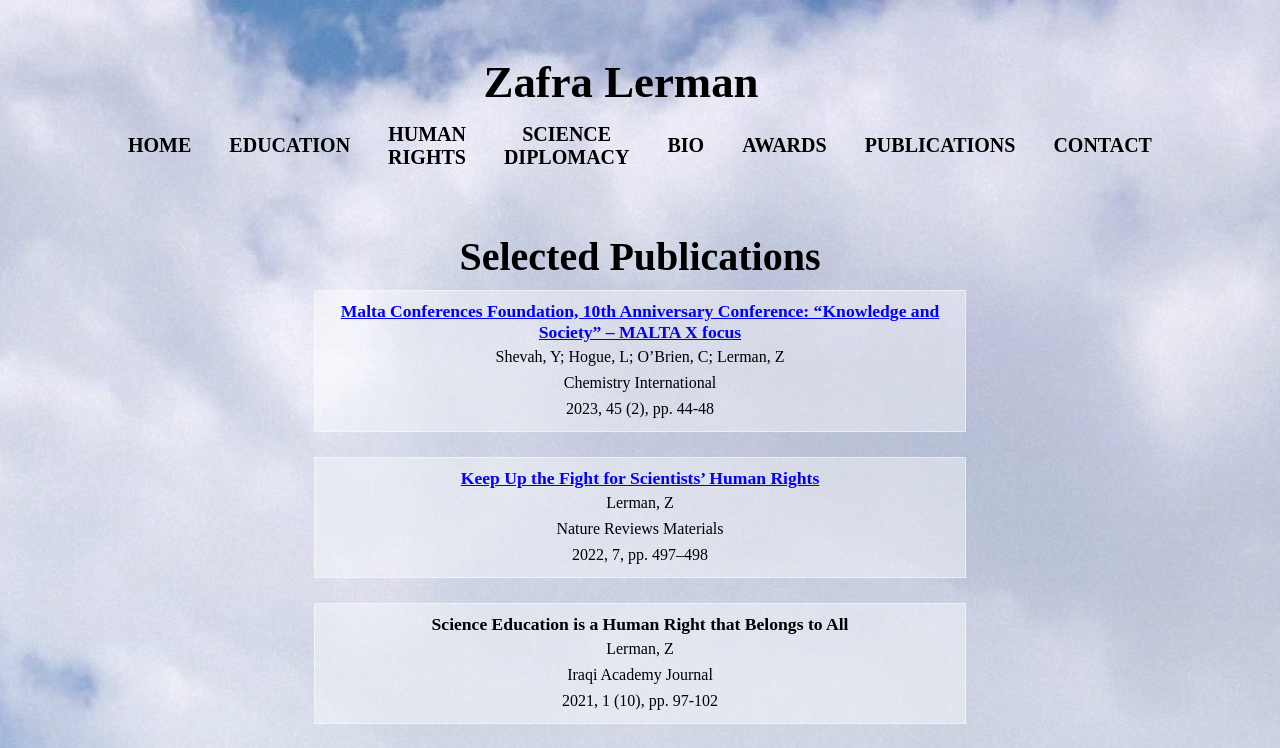
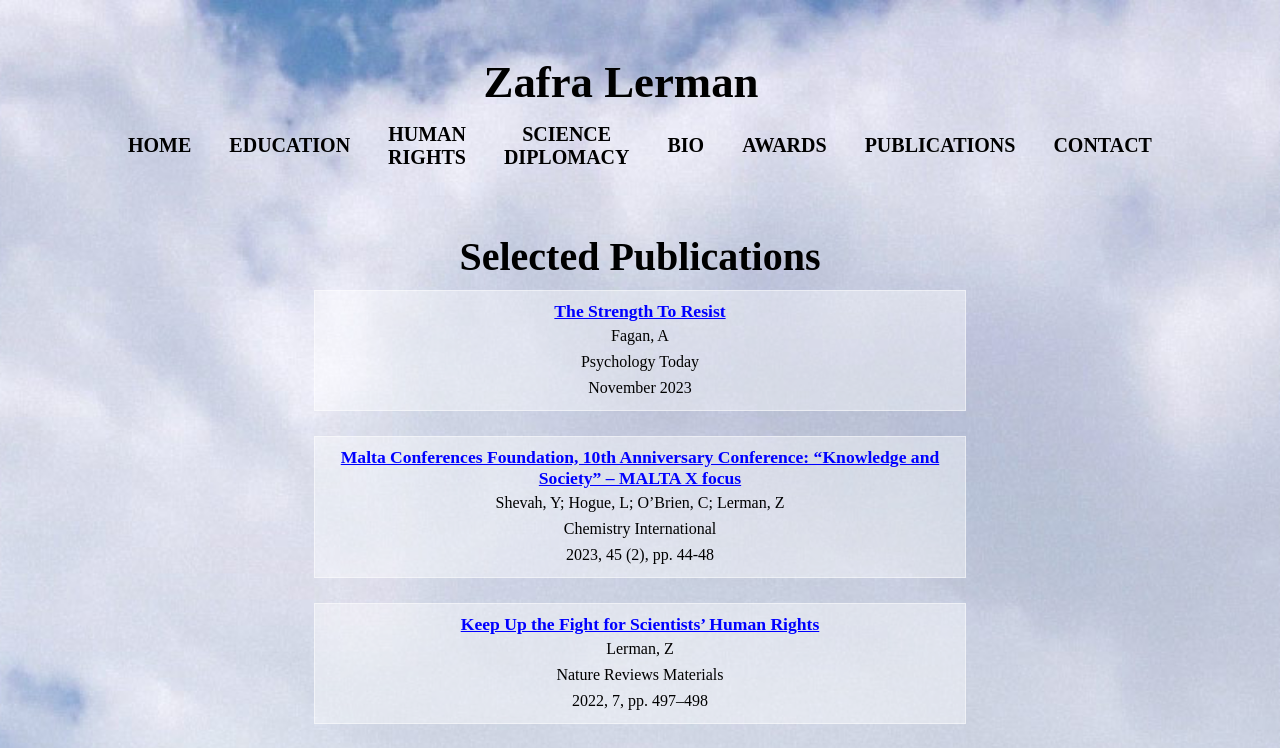
Before and after one commit to DannyMExe/zafra-lerman, a Next.js app: page /publications in a window 1280 px wide. Shown: the top 748 px of the page. Built offline with nearby package versions, Linux system fonts and the light colour scheme.

Commit message:
publication list update

```diff
--- a/pages/publications.js
+++ b/pages/publications.js
@@ -3,6 +3,14 @@ import styled from "styled-components";
 import Head from "next/head";
 
 const publications = [
+  {
+    id: "0",
+    title: "The Strength To Resist",
+    author: "Fagan, A",
+    publisher: "Psychology Today",
+    pages: "November 2023",
+    url: "https://www.psychologytoday.com/us/articles/202311/the-strength-to-resist",
+  },
   {
     id: "1",
     title:
```
